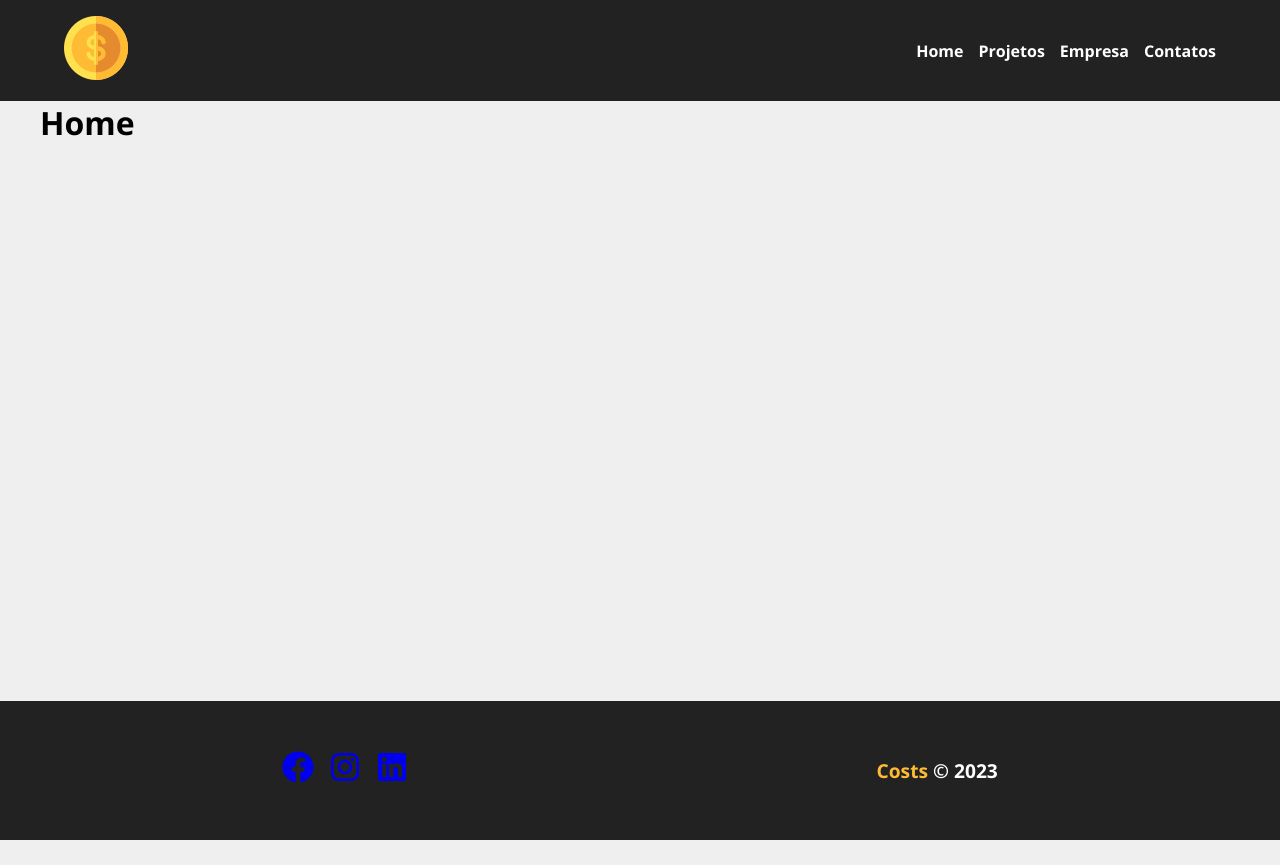
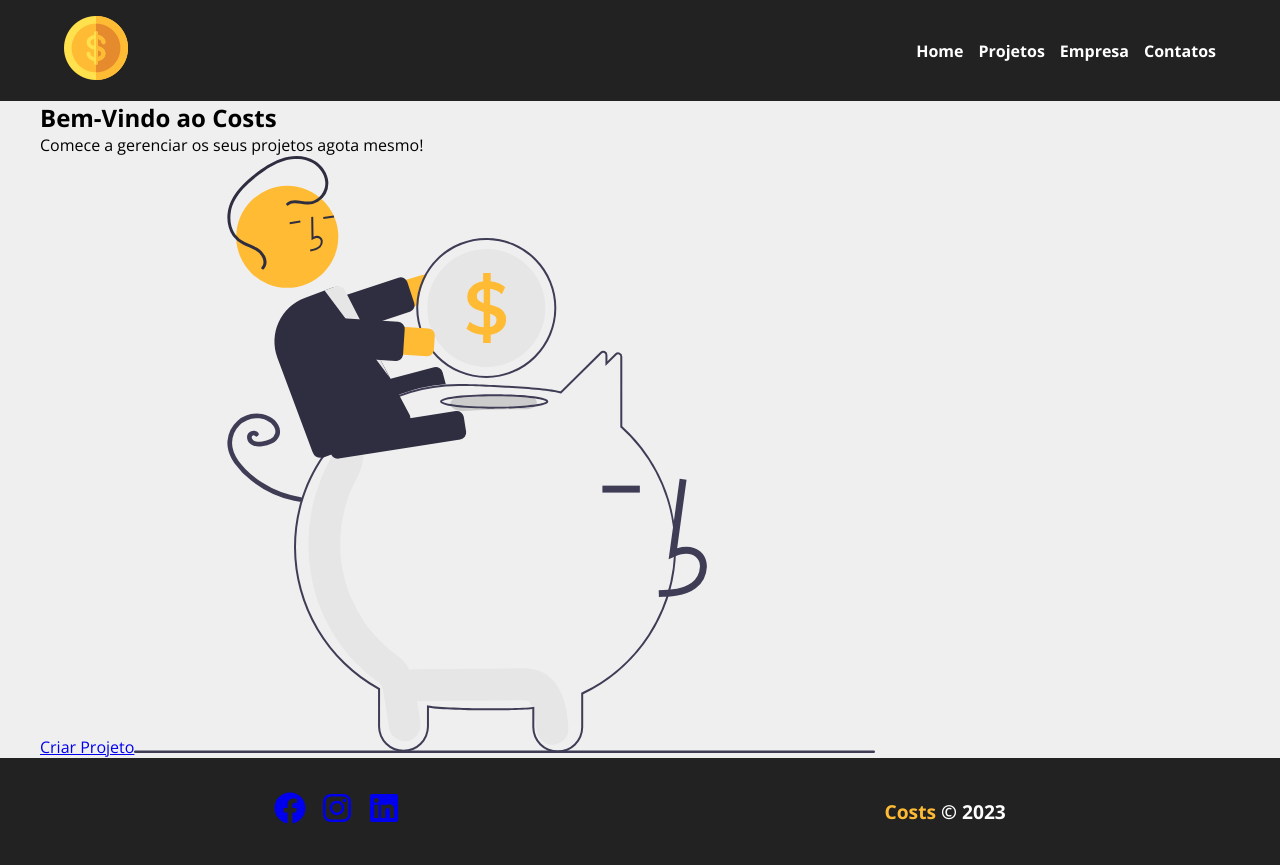
Before and after one commit to AlexSimao/projeto-costs, a React (Vite) app: page / in a window 1280 px wide. Before the commit the page ends 840 px from the top, so only its background shows below. Built offline with nearby package versions, Linux system fonts and the light colour scheme.

Commit message:
Estruturando a pagina Home.

```diff
--- a/src/components/layout/Footer/Footer.module.css
+++ b/src/components/layout/Footer/Footer.module.css
@@ -3,7 +3,7 @@
   justify-content: space-around;
   align-items: center;
 
-  padding: 3rem;
+  padding: 2rem;
   background-color: #222;
   color: white;
   font-weight: bold;
--- a/src/components/routers/Home.jsx
+++ b/src/components/routers/Home.jsx
@@ -1,8 +1,16 @@
+import styles from "./Home.module.css";
+import savings from "../../assets/savings.svg"
+
 function Home() {
   return (
-    <>
-      <h1>Home</h1>
-    </>
+    <section>
+      <h1>
+        Bem-Vindo ao <span>Costs</span>
+      </h1>
+      <p>Comece a gerenciar os seus projetos agota mesmo!</p>
+      <a href="/">Criar Projeto</a>
+      <img src={savings} alt="" />
+    </section>
   );
 }
 
```
Also changed, not shown: src/components/routers/Home.module.css (added).
